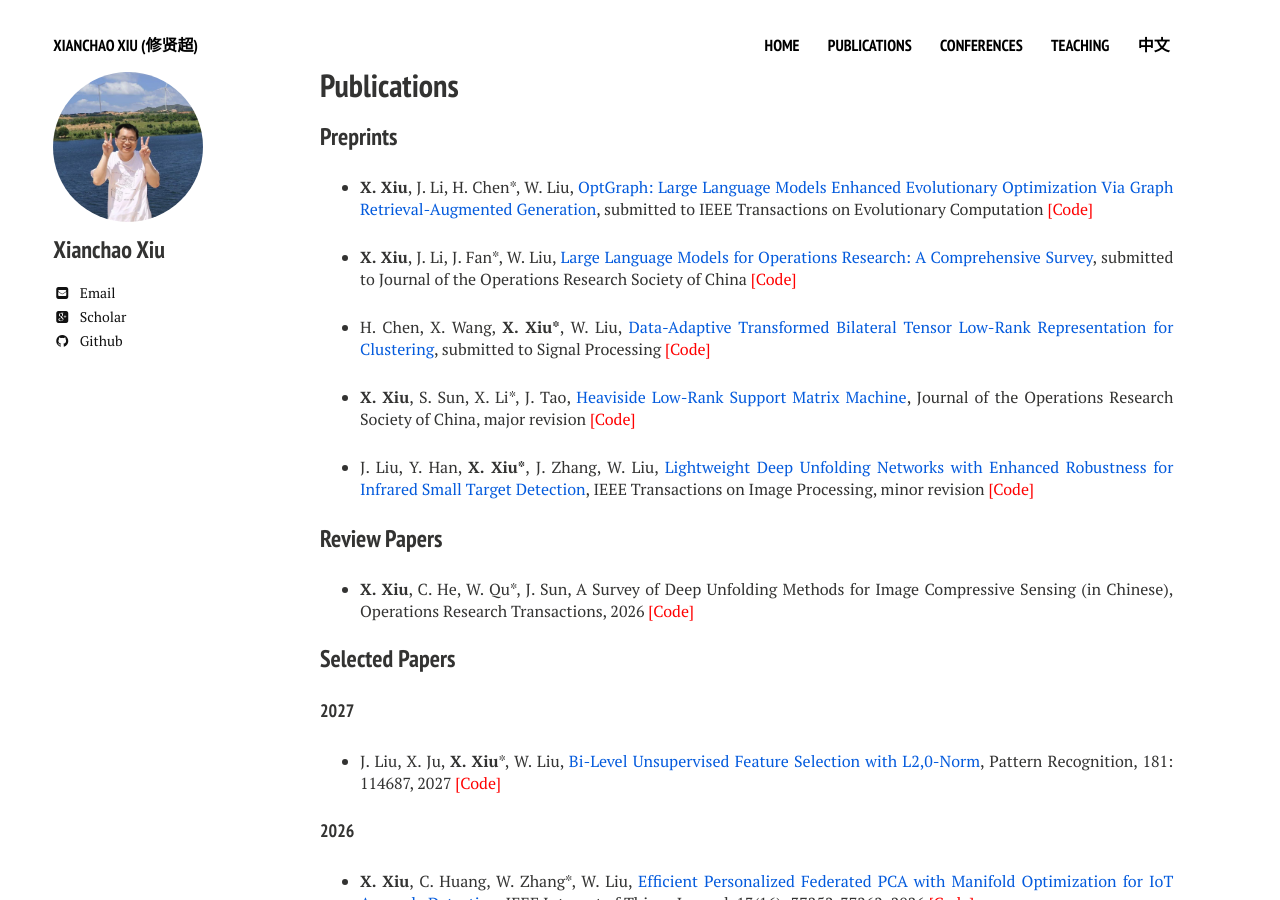
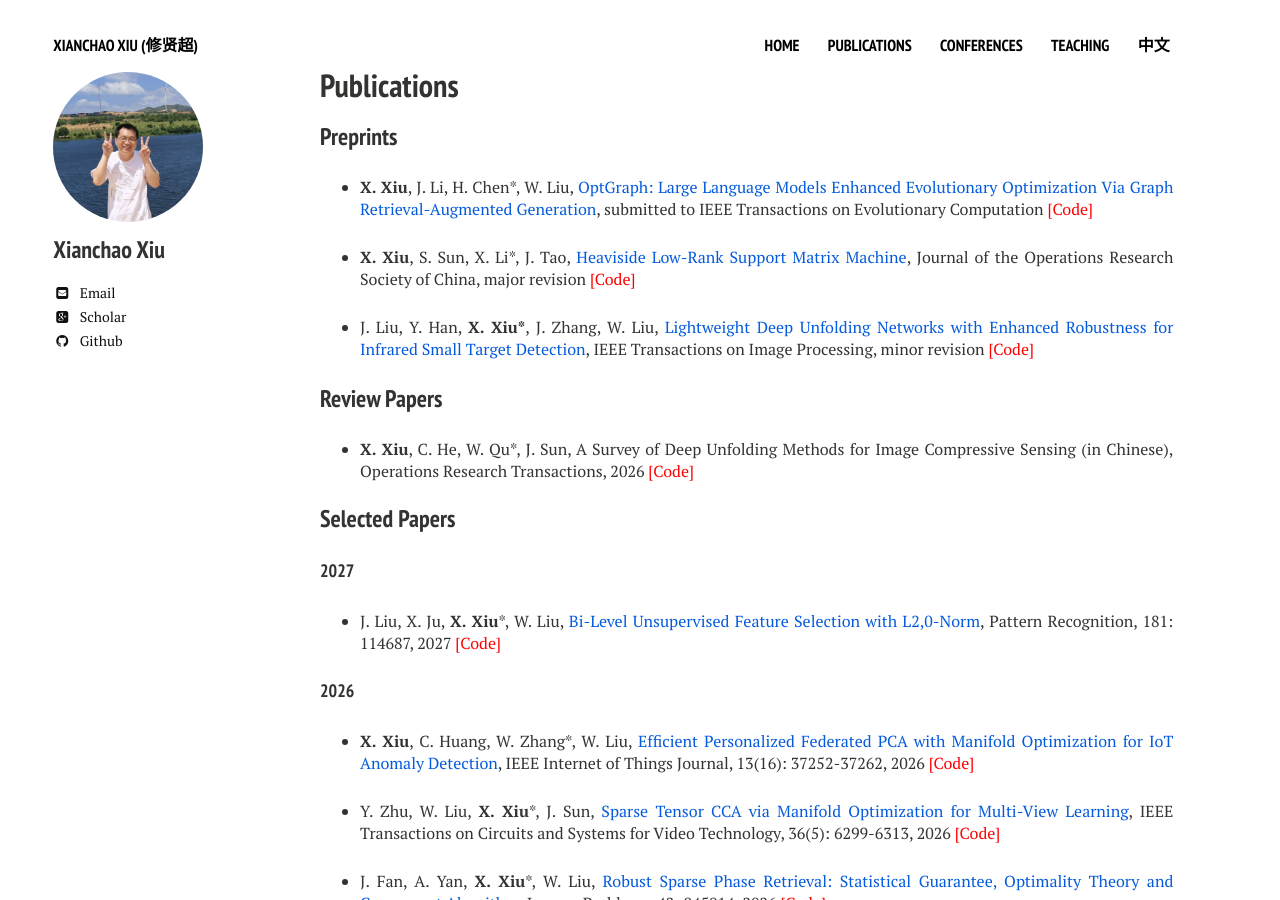
Before and after one commit to xianchaoxiu/xianchaoxiu.github.io, a Jekyll site: the page built from publications/index.md, in a window 1280 px wide and 900 px high. Built offline with Jekyll 4.4.1, drawn with Linux system fonts in a browser that asks for light colours; nearby versions of some CDN libraries.

Commit message:
Update index.md

```diff
--- a/publications/index.md
+++ b/publications/index.md
@@ -11,10 +11,6 @@ share: false
 ### Preprints
 
 * <b>X. Xiu</b>, J. Li, H. Chen*, W. Liu, <a href="https://arxiv.org/pdf/2607.27918" class="textlink" target="_blank">OptGraph: Large Language Models Enhanced Evolutionary Optimization Via Graph Retrieval-Augmented Generation</a>, submitted to IEEE Transactions on Evolutionary Computation <a href="https://github.com/xianchaoxiu/OptGraph" class="textlink" target="_blank" style="color: red;">[Code]</a>
-
-* <b>X. Xiu</b>, J. Li, J. Fan*, W. Liu, <a href="https://arxiv.org/abs/2605.20849" class="textlink" target="_blank">Large Language Models for Operations Research: A Comprehensive Survey</a>, submitted to Journal of the Operations Research Society of China <a href="https://github.com/xianchaoxiu/LLM4OR" class="textlink" target="_blank" style="color: red;">[Code]</a>
-
-* H. Chen, X. Wang, <b>X. Xiu*</b>, W. Liu, <a href="https://arxiv.org/abs/2510.20077" class="textlink" target="_blank">Data-Adaptive Transformed Bilateral Tensor Low-Rank Representation for Clustering</a>, submitted to Signal Processing <a href="https://github.com/xianchaoxiu/TBTLRR" class="textlink" target="_blank" style="color: red;">[Code]</a>
 
 * <b>X. Xiu</b>, S. Sun, X. Li*, J. Tao, <a href="https://arxiv.org/pdf/2603.00491" class="textlink" target="_blank">Heaviside Low-Rank Support Matrix Machine</a>, Journal of the Operations Research Society of China, major revision <a href="https://github.com/xianchaoxiu/HL-SMM" class="textlink" target="_blank" style="color: red;">[Code]</a>
 
```
